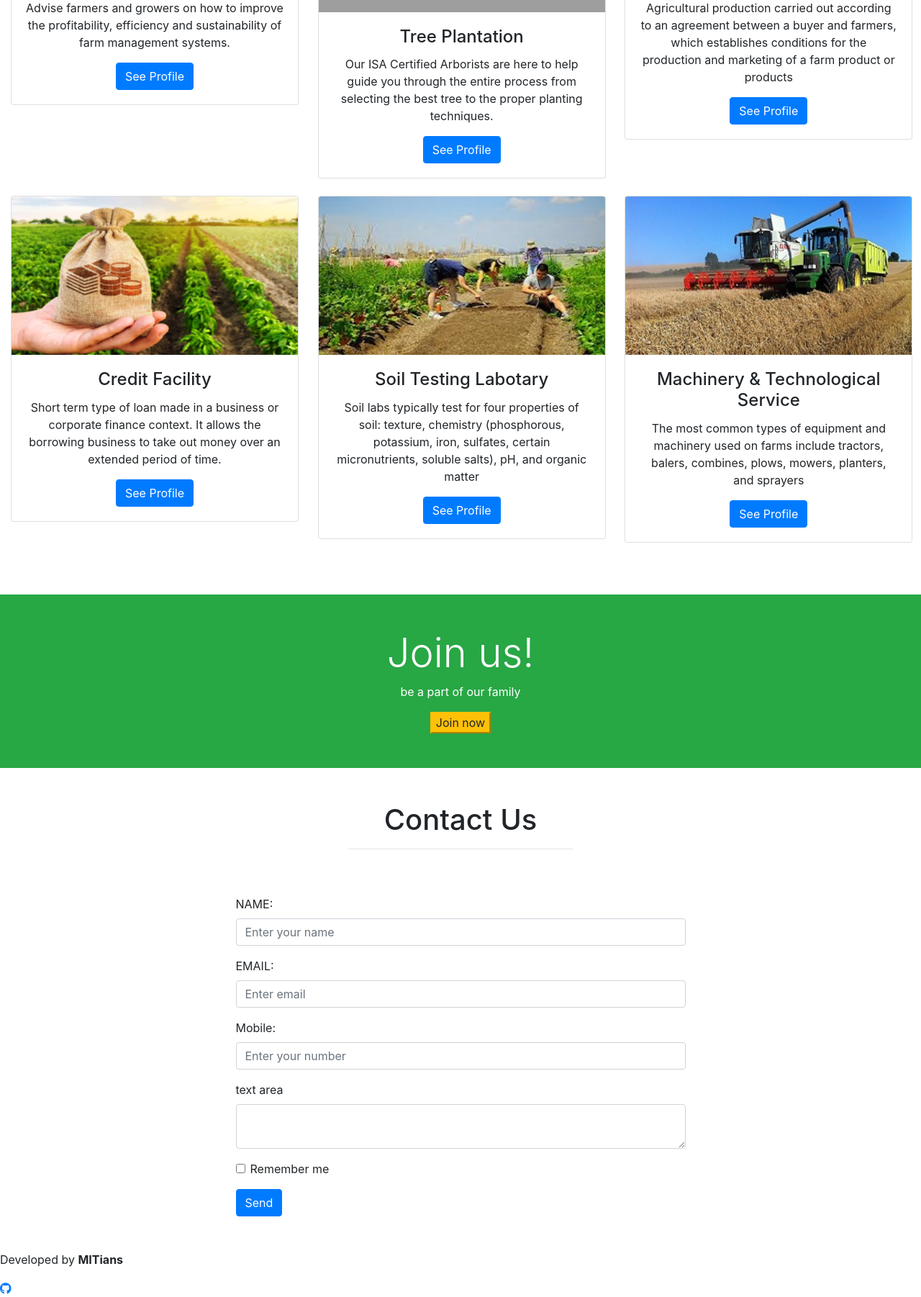
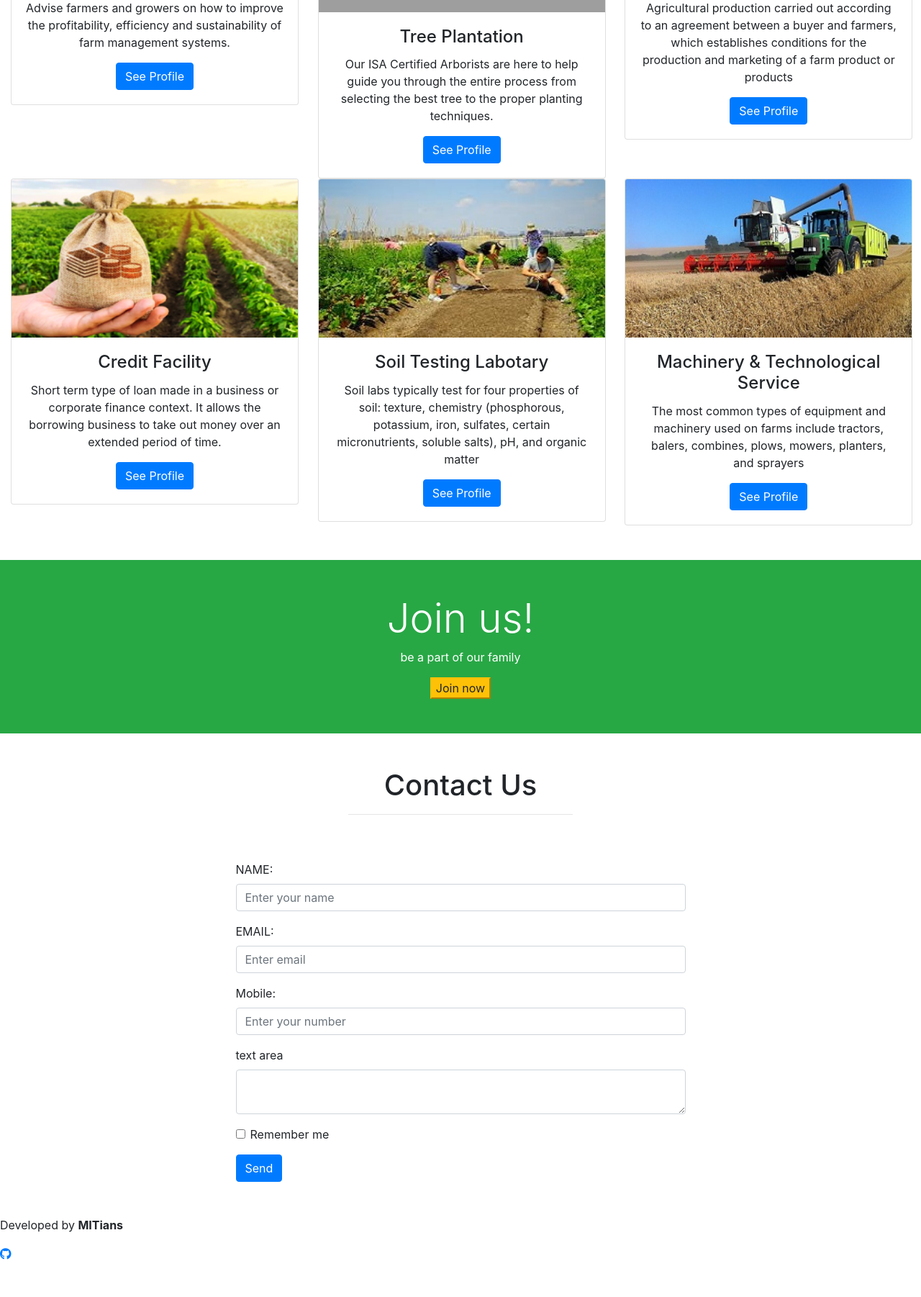
Before and after one commit to sudhakarPrakash/Agri_Project, a PHP site: page /services.php in a window 1280 px wide. Shown: the part 499-2301 px from the top of the page at 72% size. After the commit the page ends 2249 px from the top, so only its background shows below. Run offline with PHP 8.4, Linux system fonts and the light colour scheme; some libraries are stand-ins or nearby versions; grey boxes are pictures that could not be loaded.

Commit message:
Update services.php

```diff
--- a/services.php
+++ b/services.php
@@ -32,7 +32,8 @@
 
 
         <div class="row text-center mb-5">
-          <div class="col-lg-4 col-md-2 col-12 mb-4">
+<!--           <div class="col-lg-4 col-md-2 col-12 mb-4"> -->
+          <div class="col-lg-4 col-md-6 blog-left mb-lg-0 mb-sm-5 pb-lg-0 pb-5">
             <div class="card" style="width:400px">
               <img class="card-img-top" src="services/consultancy.jpg" alt="Card image">
               <div class="card-body">
@@ -42,7 +43,7 @@
               </div>
             </div>
           </div>
-          <div class="col-lg-4 col-md-2 col-12 mb-4">
+          <div class="col-lg-4 col-md-6 blog-left mb-lg-0 mb-sm-5 pb-lg-0 pb-5">
 
             <div class="card" style="width:400px">
               <img class="card-img-top" src="services/tree plantation.jpg" alt="Card image">
@@ -53,7 +54,7 @@
               </div>
             </div>
           </div>
-          <div class="col-lg-4 col-md-2 col-12 mb-4">
+          <div class="col-lg-4 col-md-6 blog-left mb-lg-0 mb-sm-5 pb-lg-0 pb-5">
 
             <div class="card" style="width:400px">
               <img class="card-img-top" src="services/Contract Farming.jpg" alt="Card image">
@@ -64,7 +65,7 @@
               </div>
             </div>
           </div>
-          <div class="col-lg-4 col-md-2 col-12 mb-4">
+          <div class="col-lg-4 col-md-6 blog-left mb-lg-0 mb-sm-5 pb-lg-0 pb-5">
             <div class="card" style="width:400px">
               <img class="card-img-top" src="services/credit.png" alt="Card image">
               <div class="card-body">
@@ -74,7 +75,7 @@
               </div>
             </div>
           </div>
-          <div class="col-lg-4 col-md-2 col-12 mb-4">
+          <div class="col-lg-4 col-md-6 blog-left mb-lg-0 mb-sm-5 pb-lg-0 pb-5">
 
             <div class="card" style="width:400px">
               <img class="card-img-top" src="services/soil testing.jpg" alt="Card image">
@@ -85,7 +86,7 @@
               </div>
             </div>
           </div>
-          <div class="col-lg-4 col-md-2 col-12 mb-4">
+          <div class="col-lg-4 col-md-6 blog-left mb-lg-0 mb-sm-5 pb-lg-0 pb-5">
 
             <div class="card" style="width:400px">
               <img class="card-img-top" src="services/technology support.jpg" alt="Card image">
@@ -193,9 +194,7 @@
               Developed by <b>MITians</b>
             </p>
             <div class="media-icons">
-
              <a href="https://github.com/obaidmit" target="_blank"><i class="fab fa-github"></i></a>
-
             </div>
           </footer>
 
```
